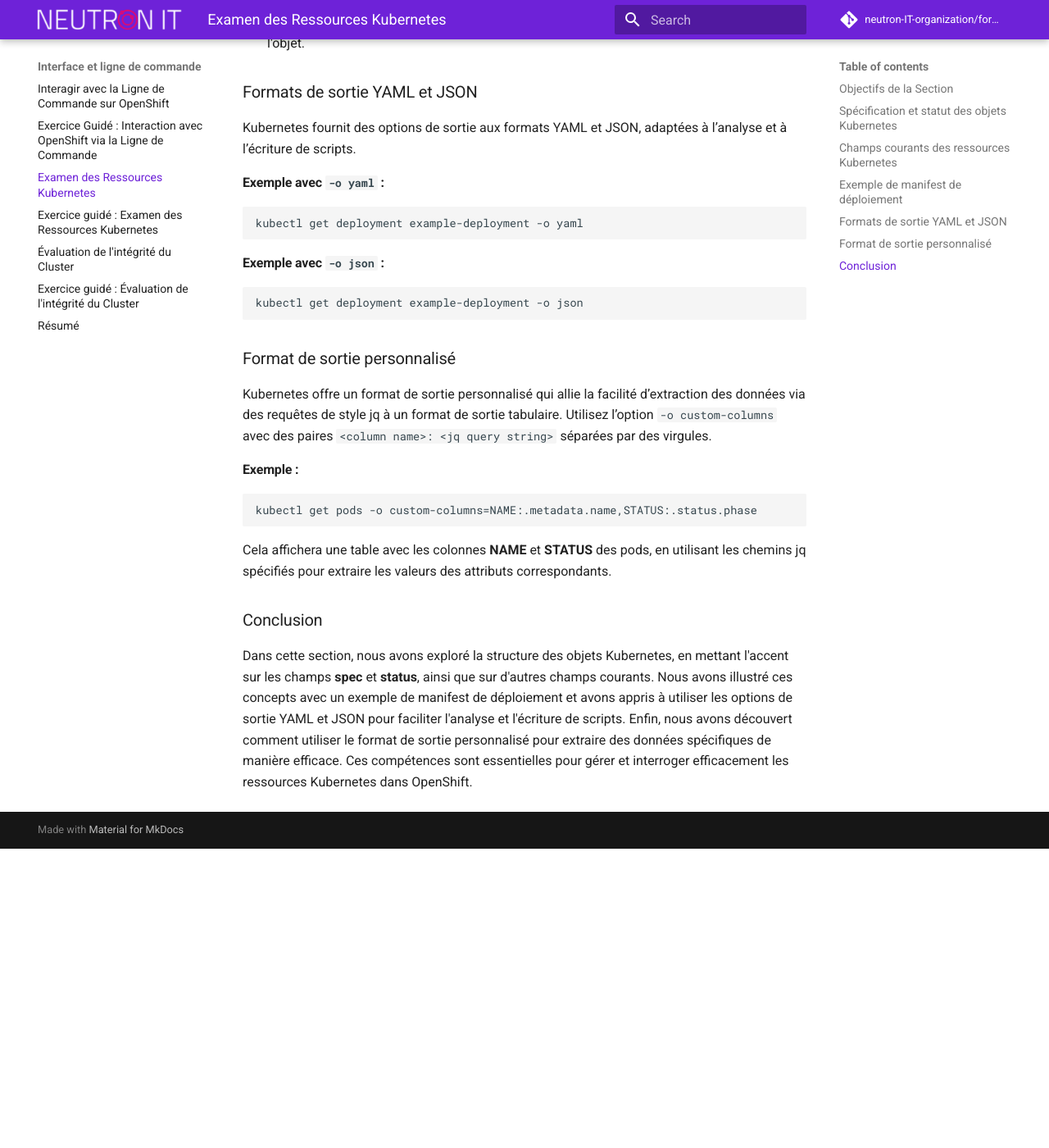
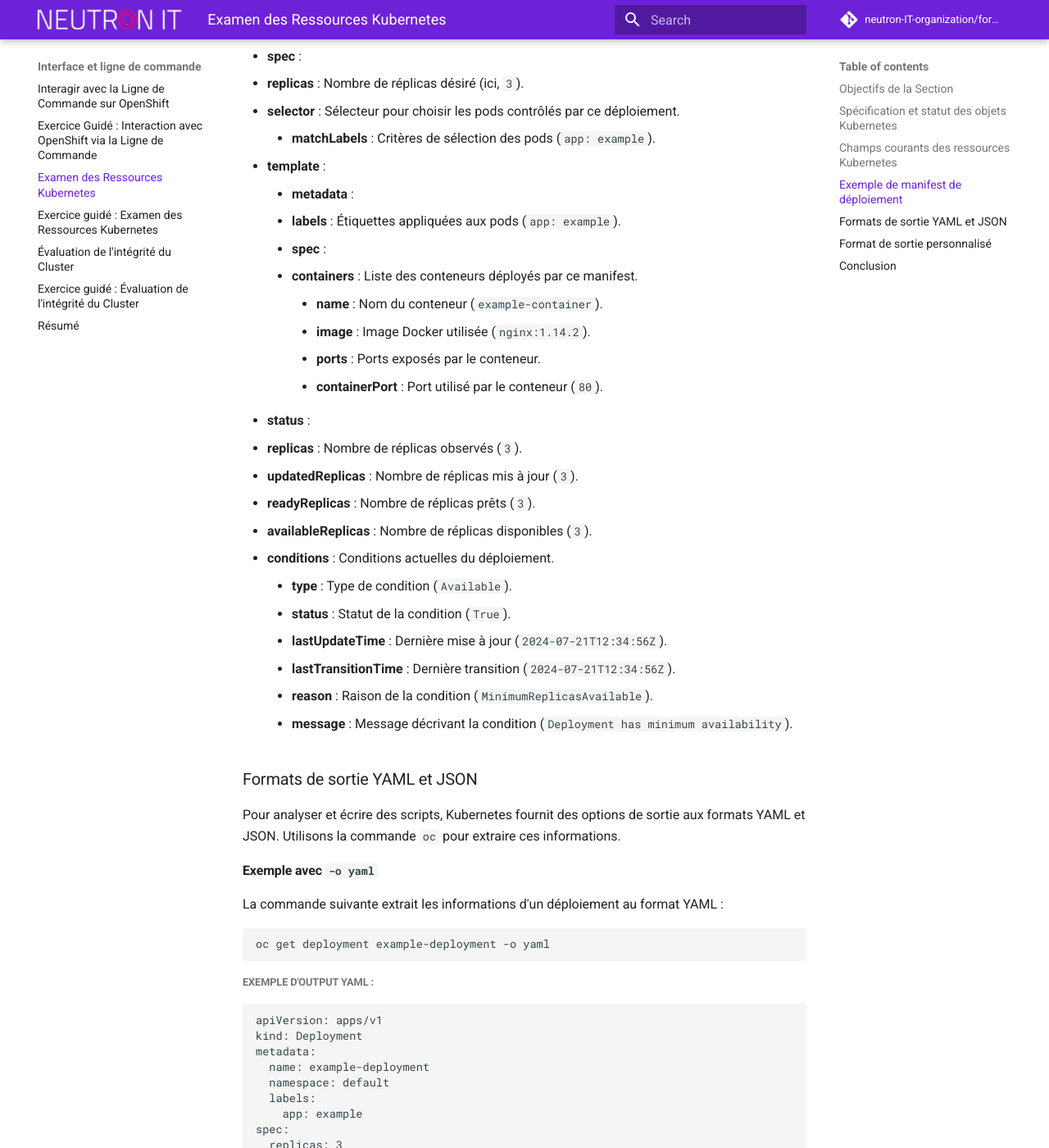
Before and after one commit to neutron-IT-organization/formation-openshift, an MkDocs documentation site: the page built from content/02_Interface_et_ligne_de_commande/02_Examen_des_ressources_Kubernetes.md, in a window 1280 px wide and 1400 px high, scrolled down 2351 px. Shown: the whole window at 82% size. Built offline with MkDocs 1.6.1 and Material for MkDocs 9.7.7, drawn with Linux system fonts in a browser that asks for light colours; comment, search, counter and statistics services are not loaded; before the commit the page ends 3386 px from its top, so only the background shows below that; some of the changed text lies outside the part shown.

Commit message:
add some content

````diff
--- a/content/02_Interface_et_ligne_de_commande/02_Examen_des_ressources_Kubernetes.md
+++ b/content/02_Interface_et_ligne_de_commande/02_Examen_des_ressources_Kubernetes.md
@@ -5,11 +5,11 @@ Dans cette section, nous allons apprendre comment examiner les différentes ress
 ### Objectifs de la Section
 
 Dans cette section, nous avons pour objectifs de :
-* Comprendre la structure des objets Kubernetes, en particulier les champs **spec** et **status**.
-* Identifier et décrire les autres champs courants des ressources Kubernetes.
-* Illustrer la configuration d'un objet Kubernetes à l'aide d'un exemple de manifest de déploiement.
-* Apprendre à utiliser les options de sortie YAML et JSON pour analyser et écrire des scripts.
-* Maîtriser l'utilisation du format de sortie personnalisé pour extraire des données spécifiques de manière tabulaire.
+1. Comprendre la structure des objets Kubernetes, en particulier les champs **spec** et **status**.
+2. Identifier et décrire les autres champs courants des ressources Kubernetes.
+3. Illustrer la configuration d'un objet Kubernetes à l'aide d'un exemple de manifest de déploiement.
+4. Apprendre à utiliser les options de sortie YAML et JSON pour analyser et écrire des scripts.
+5. Maîtriser l'utilisation du format de sortie personnalisé pour extraire des données spécifiques de manière tabulaire.
 
 ### Spécification et statut des objets Kubernetes
 
@@ -36,7 +36,7 @@ En plus des champs **spec** et **status**, d’autres champs courants fournissen
 
 ### Exemple de manifest de déploiement
 
-Voici un exemple de manifest de déploiement Kubernetes avec une explication des différents champs :
+Pour mieux comprendre comment ces champs sont utilisés, examinons un exemple de manifest de déploiement Kubernetes avec une explication des différents champs :
 
 ```yaml
 apiVersion: apps/v1
@@ -75,39 +75,177 @@ status:
     message: Deployment has minimum availability.
 ```
 
-- **apiVersion** : indique la version de l’API utilisée (ici, apps/v1).
-- **kind** : type de ressource (ici, Deployment).
-- **metadata** : informations sur l'objet, comme le nom, l’espace de noms et les étiquettes.
-- **spec** : décrit l'état souhaité, comme le nombre de réplicas, le sélecteur de pods et le template de pod.
-- **status** : montre l'état actuel de l'objet, y compris les réplicas disponibles et les conditions de l'objet.
+- **apiVersion** : Indique la version de l’API utilisée (ici, `apps/v1`).
+- **kind** : Type de ressource (ici, `Deployment`).
+- **metadata** :
+  - **name** : Nom de l’objet (`example-deployment`).
+  - **namespace** : Namespace où se trouve l'objet (`default`).
+  - **labels** : Étiquettes associées à l’objet (`app: example`).
+- **spec** :
+  - **replicas** : Nombre de réplicas désiré (ici, `3`).
+  - **selector** : Sélecteur pour choisir les pods contrôlés par ce déploiement.
+    - **matchLabels** : Critères de sélection des pods (`app: example`).
+  - **template** :
+    - **metadata** :
+      - **labels** : Étiquettes appliquées aux pods (`app: example`).
+    - **spec** :
+      - **containers** : Liste des conteneurs déployés par ce manifest.
+        - **name** : Nom du conteneur (`example-container`).
+        - **image** : Image Docker utilisée (`nginx:1.14.2`).
+        - **ports** : Ports exposés par le conteneur.
+          - **containerPort** : Port utilisé par le conteneur (`80`).
+- **status** :
+  - **replicas** : Nombre de réplicas observés (`3`).
+  - **updatedReplicas** : Nombre de réplicas mis à jour (`3`).
+  - **readyReplicas** : Nombre de réplicas prêts (`3`).
+  - **availableReplicas** : Nombre de réplicas disponibles (`3`).
+  - **conditions** : Conditions actuelles du déploiement.
+    - **type** : Type de condition (`Available`).
+    - **status** : Statut de la condition (`True`).
+    - **lastUpdateTime** : Dernière mise à jour (`2024-07-21T12:34:56Z`).
+    - **lastTransitionTime** : Dernière transition (`2024-07-21T12:34:56Z`).
+    - **reason** : Raison de la condition (`MinimumReplicasAvailable`).
+    - **message** : Message décrivant la condition (`Deployment has minimum availability`).
 
 ### Formats de sortie YAML et JSON
 
-Kubernetes fournit des options de sortie aux formats YAML et JSON, adaptées à l’analyse et à l’écriture de scripts.
+Pour analyser et écrire des scripts, Kubernetes fournit des options de sortie aux formats YAML et JSON. Utilisons la commande `oc` pour extraire ces informations.
 
-#### Exemple avec `-o yaml` :
+#### Exemple avec `-o yaml`
+
+La commande suivante extrait les informations d'un déploiement au format YAML :
 
 ```bash
-kubectl get deployment example-deployment -o yaml
+oc get deployment example-deployment -o yaml
 ```
 
-#### Exemple avec `-o json` :
+##### Exemple d'output YAML :
+
+```yaml
+apiVersion: apps/v1
+kind: Deployment
+metadata:
+  name: example-deployment
+  namespace: default
+  labels:
+    app: example
+spec:
+  replicas: 3
+  selector:
+    matchLabels:
+      app: example
+  template:
+    metadata:
+      labels:
+        app: example
+    spec:
+      containers:
+      - name: example-container
+        image: nginx:1.14.2
+        ports:
+        - containerPort: 80
+status:
+  replicas: 3
+  updatedReplicas: 3
+  readyReplicas: 3
+  availableReplicas: 3
+  conditions:
+  - type: Available
+    status: "True"
+    lastUpdateTime: "2024-07-21T12:34:56Z"
+    lastTransitionTime: "2024-07-21T12:34:56Z"
+    reason: MinimumReplicasAvailable
+    message: Deployment has minimum availability.
+```
+
+#### Exemple avec `-o json`
+
+La commande suivante extrait les informations d'un déploiement au format JSON :
 
 ```bash
-kubectl get deployment example-deployment -o json
+oc get deployment example-deployment -o json
+```
+
+##### Exemple d'output JSON :
+
+```json
+{
+  "apiVersion": "apps/v1",
+  "kind": "Deployment",
+  "metadata": {
+    "name": "example-deployment",
+    "namespace": "default",
+    "labels": {
+      "app": "example"
+    }
+  },
+  "spec": {
+    "replicas": 3,
+    "selector": {
+      "matchLabels": {
+        "app": "example"
+      }
+    },
+    "template": {
+      "metadata": {
+        "labels": {
+          "app": "example"
+        }
+      },
+      "spec": {
+        "containers": [
+          {
+            "name": "example-container",
+            "image": "nginx:1.14.2",
+            "ports": [
+              {
+                "containerPort": 80
+              }
+            ]
+          }
+        ]
+      }
+    }
+  },
+  "status": {
+    "replicas": 3,
+    "updatedReplicas": 3,
+    "readyReplicas": 3,
+    "availableReplicas": 3,
+    "conditions": [
+      {
+        "type": "Available",
+        "status": "True",
+        "lastUpdateTime": "2024-07-21T12:34:56Z",
+        "lastTransitionTime": "2024-07-21T12:34:56Z",
+        "reason": "MinimumReplicasAvailable",
+        "message": "Deployment has minimum availability."
+      }
+    ]
+  }
+}
 ```
 
 ### Format de sortie personnalisé
 
-Kubernetes offre un format de sortie personnalisé qui allie la facilité d’extraction des données via des requêtes de style jq à un format de sortie tabulaire. Utilisez l’option `-o custom-columns` avec des paires `<column name>: <jq query string>` séparées par des virgules.
+Pour extraire des données spécifiques de manière tabulaire, Kubernetes offre un format de sortie personnalisé. Utilisez l’option `-o custom-columns` avec des paires `<column name>: <jq query string>` séparées par des virgules.
 
 #### Exemple :
 
+La commande suivante affiche les noms et statuts des pods :
+
 ```bash
-kubectl get pods -o custom-columns=NAME:.metadata.name,STATUS:.status.phase
+oc get pods -o custom-columns=NAME:.metadata.name,STATUS:.status.phase
 ```
 
-Cela affichera une table avec les colonnes **NAME** et **STATUS** des pods, en utilisant les chemins jq spécifiés pour extraire les valeurs des attributs correspondants.
+##### Exemple d'output personnalisé :
+
+```
+NAME                STATUS
+example-pod-1       Running
+example-pod-2       Pending
+example-pod-3       Running
+```
 
 ### Conclusion
 
````
